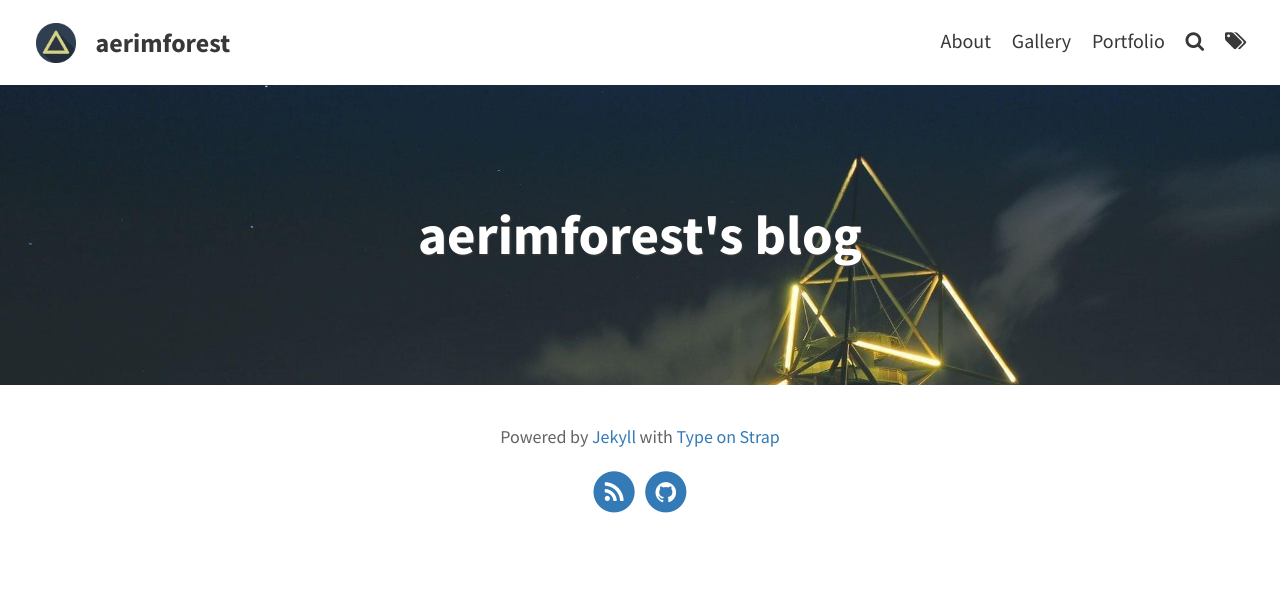
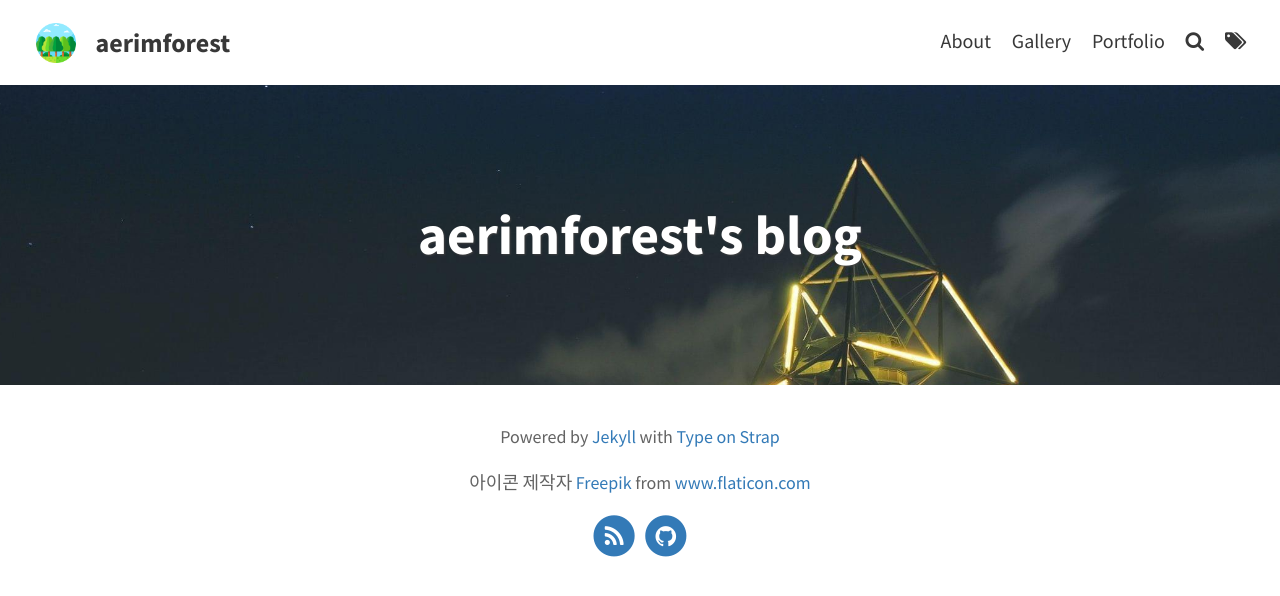
Before and after one commit to aerimforest/yenimm, a Jekyll site: the page built from index.markdown, in a window 1280 px wide. Shown: the top 596 px of the page. Built offline with Jekyll 4.4.1, drawn with Linux system fonts in a browser that asks for light colours; the list of posts is cut into pages by our own code.

Commit message:
Update _config.yml

```diff
--- a/_config.yml
+++ b/_config.yml
@@ -5,7 +5,7 @@ url: "https://aerimforest.github.io"
 # THEME-SPECIFIC CONFIGURATION
 title: aerimforest                                      # site's title
 description: "Developer's blog"                         # used by search engines
-avatar: assets/img/triangle.png                         # Empty for no avatar in navbar
+avatar: assets/img/treeicon.png                         # Empty for no avatar in navbar
 favicon: assets/treefavicon.ico                         # Icon displayed in the tab
 
 # Header and footer text
@@ -13,6 +13,7 @@ header_text: aerimforest's blog  # Change Blog header text
 header_feature_image: assets/img/pexels/triangular.jpeg
 footer_text: >
   Powered by <a href="https://jekyllrb.com/">Jekyll</a> with <a href="https://github.com/sylhare/Type-on-Strap">Type on Strap</a>
+  <div>아이콘 제작자 <a href="https://www.flaticon.com/kr/authors/freepik" title="Freepik">Freepik</a> from <a href="https://www.flaticon.com/kr/" title="Flaticon">www.flaticon.com</a></div>
 
 # Blog
 excerpt: true                                           # Or "truncate" (first 250 characters), "false" to disable
```
